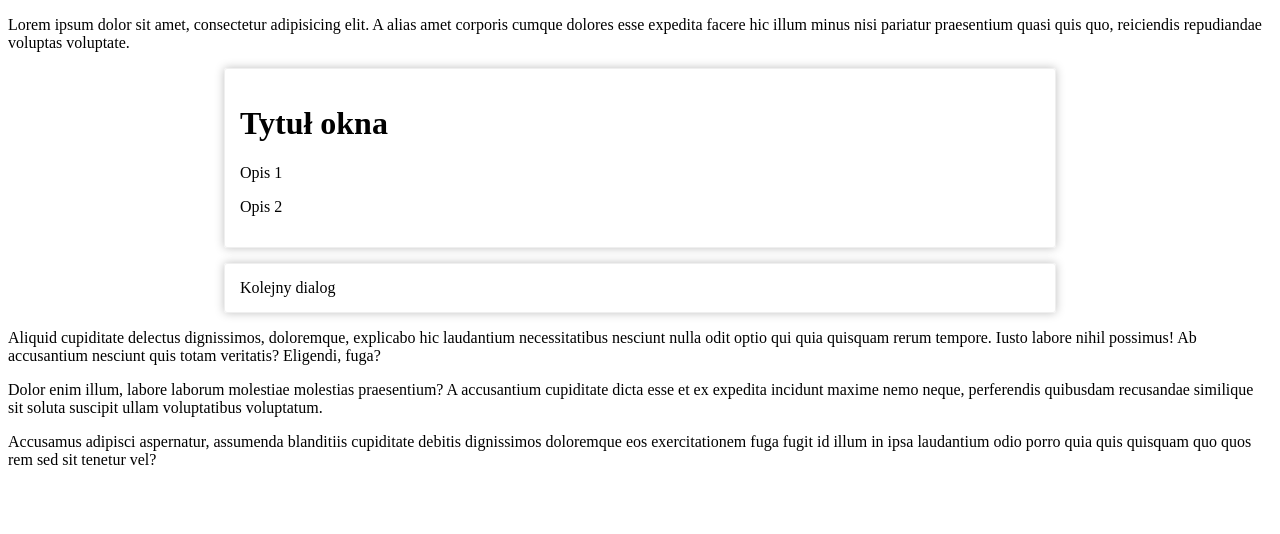
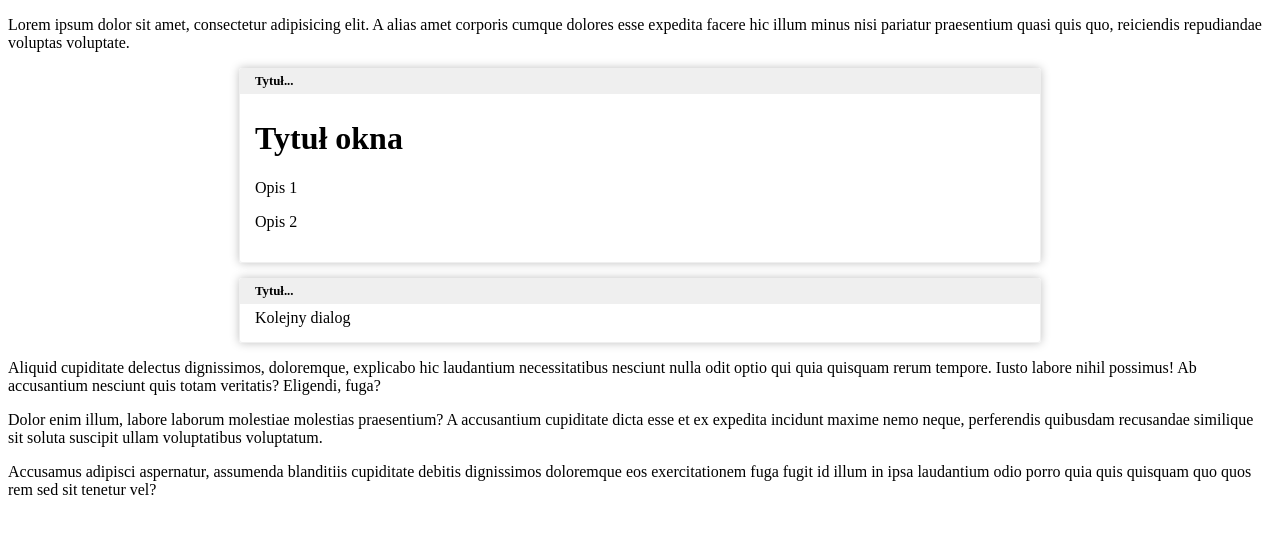
Before and after one commit to jakubhfake/megak-react-app, a React (Create React App) app: page / in a window 1280 px wide. Shown: the top 534 px of the page. Built offline with nearby package versions, Linux system fonts and the light colour scheme.

Commit message:
inheritance/dziedziczenie in react components

```diff
--- a/src/components/common/Dialog.css
+++ b/src/components/common/Dialog.css
@@ -5,5 +5,16 @@
     border: 1px solid #efefef;
     border-radius: 3px;
     box-shadow: 0 0 10px rgba(0, 0, 0, 0.25);
-    padding: 15px;
+    /*padding: 15px;*/
 }
+
+.Dialog__title {
+    padding: 5px 15px;
+    background-color: #efefef;
+    font-size: 80%;
+    font-weight: bold;
+}
+
+.Dalog__content {
+    padding: 5px 15px 15px;
+}
--- a/src/components/common/Dialog.js
+++ b/src/components/common/Dialog.js
@@ -4,6 +4,11 @@ import './Dialog.css';
 
 export const Dialog = props => (
     <div className={"Dialog__container"}>
-        {props.children}
+        <div className={"Dialog__title"}>
+            Tytuł...
+        </div>
+        <div className={"Dalog__content"}>
+            {props.children}
+        </div>
     </div>
 );
```
